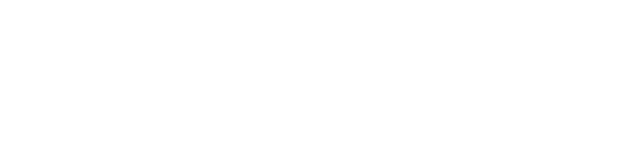
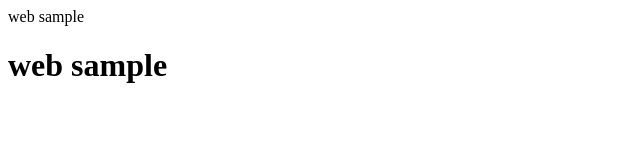
Before and after one commit to bokyoungp/fast-web-recipe, a plain HTML site: page index.html in a window 1280 px wide. Shown: the whole page, without its empty margins (0-640 px from the left). Drawn offline with Linux system fonts and the light colour scheme.

```diff
--- a/index.html
+++ b/index.html
@@ -2,8 +2,9 @@
 <html>
 	<head>
 		<meta charset="utf-8>"
+        <h1>web sample</h1>
 	</head>
 	<body>
-
+        <h1>web sample</h1>
 	</body>
 </html>
```
